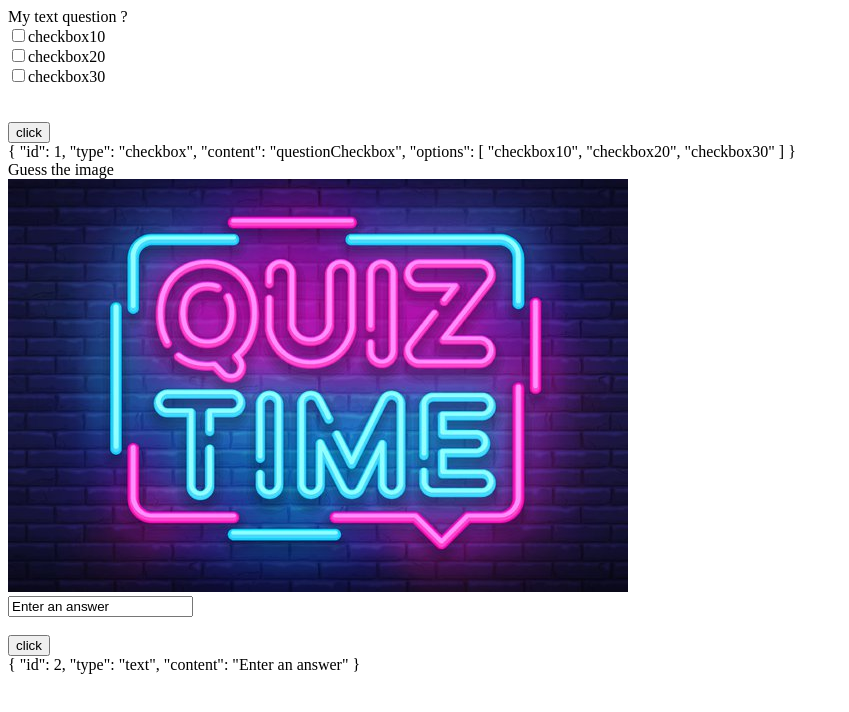
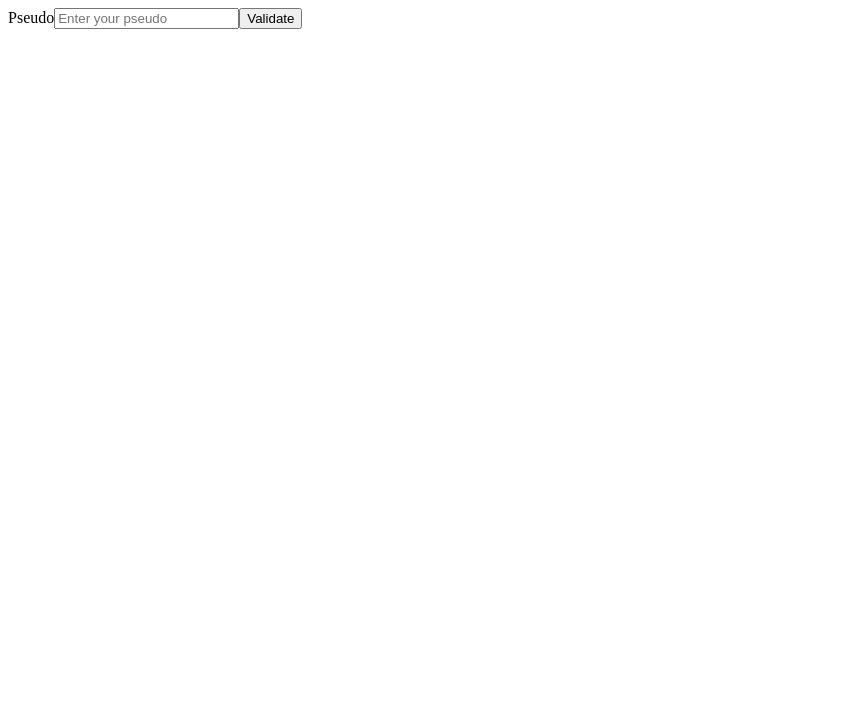
Before and after one commit to HediZitouni/lockdown, an Angular app: page / in a window 1280 px wide. Shown: the top 712 px of the page, without its empty margins (0-849 px from the left). Built offline with nearby package versions, Linux system fonts and the light colour scheme.

Commit message:
create connexion component and fill user list

```diff
--- a/src/app/app.component.html
+++ b/src/app/app.component.html
@@ -1 +1 @@
-<app-partie></app-partie>
+<app-connexion></app-connexion>
--- /dev/null
+++ b/src/app/connexion/connexion.component.html
@@ -0,0 +1,5 @@
+<form #form="ngForm" (ngSubmit)="onSubmit()">
+    <label>Pseudo</label>
+    <input type="text" name="Pseudo" placeholder="Enter your pseudo" [(ngModel)] = "newUser.pseudo">
+    <button [routerLink]="['/connexion']">Validate</button>
+</form>
--- /dev/null
+++ b/src/app/connexion/connexion.component.ts
@@ -0,0 +1,24 @@
+import { Component, OnInit } from '@angular/core';
+import { userModel } from '../datamodel/userModel';
+import { UserService } from '../services/user.service';
+
+@Component({
+  selector: 'app-connexion',
+  templateUrl: './connexion.component.html',
+  styleUrls: ['./connexion.component.scss']
+})
+export class ConnexionComponent implements OnInit {
+  newUser: userModel = {pseudo:''};
+  constructor(
+    private userService: UserService
+  ) { }
+
+  ngOnInit(): void {
+  }
+
+  onSubmit(): void {
+    const validationMessage = this.userService.setUser(this.newUser);
+    alert(validationMessage);
+  }
+
+}
--- /dev/null
+++ b/src/app/datamodel/userModel.ts
@@ -0,0 +1,3 @@
+export interface userModel {
+    pseudo: string
+}
--- /dev/null
+++ b/src/app/services/user.service.ts
@@ -0,0 +1,24 @@
+import { Injectable } from '@angular/core';
+import { userModel } from '../datamodel/userModel';
+
+@Injectable({
+  providedIn: 'root'
+})
+export class UserService {
+  users: userModel[] = [];
+  constructor() { }
+
+  setUser(newUser): string {
+    const {pseudo} = newUser;
+    if (!pseudo) {
+      return `Please enter a pseudo`;
+    }
+    const index = this.users.findIndex(user => user.pseudo === pseudo);
+    if (index !== -1) {
+      return `${pseudo} already exist in the game`;
+    }
+
+    this.users.push(newUser);
+    return 'Good job you are in the room';
+  }
+}
```
Also changed, not shown: src/app/app.module.ts (+8 -2 lines), src/app/connexion/connexion.component.scss (added), 2 other files (tests, documents, lock files or other folders).
